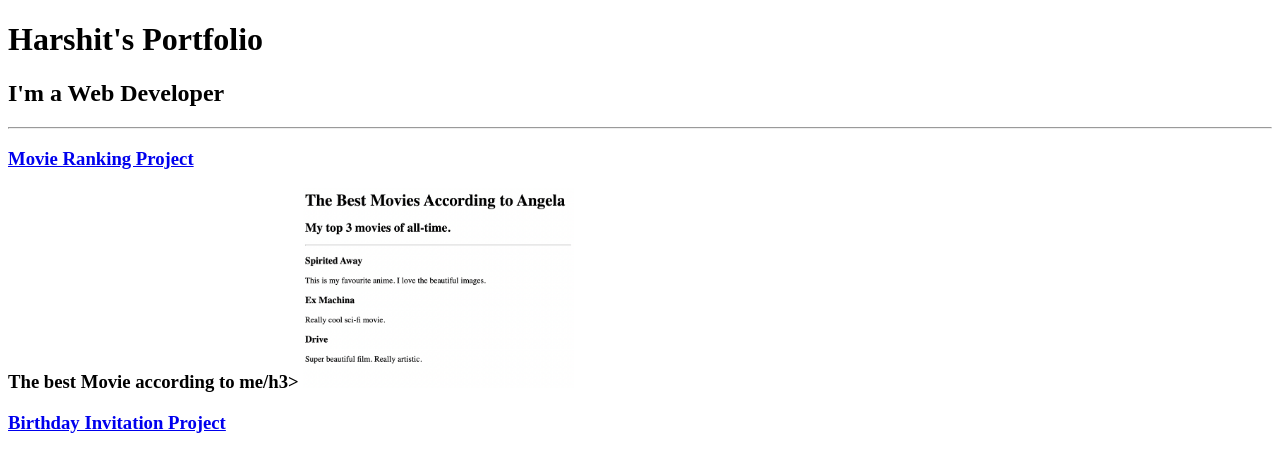
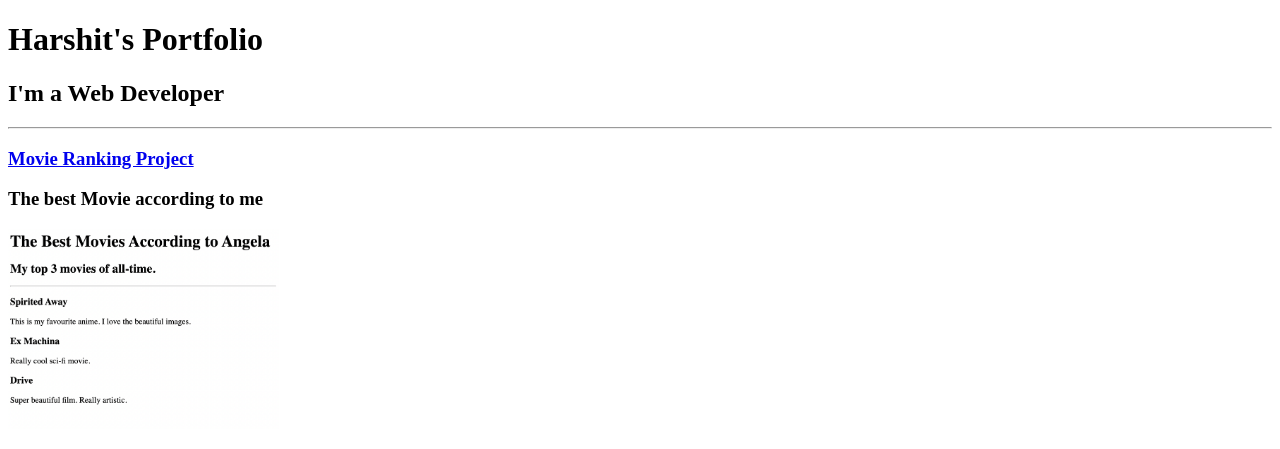
Before and after one commit to harshit-dev-ui/html-portfolio, a plain HTML site: page index.html in a window 1280 px wide. Shown: the top 449 px of the page. Drawn offline with Linux system fonts and the light colour scheme.

Commit message:
Update index.html

```diff
--- a/index.html
+++ b/index.html
@@ -10,7 +10,7 @@
     <h2>I'm a Web Developer</h2>
     <hr>
     <h3><a href="./public/movie-ranking.html">Movie Ranking Project</a></h3>
-    <h3>The best Movie according to me/h3>
+    <h3>The best Movie according to me</h3>
     <img src="./assets/images/movie-ranking.png" height="200px" alt="">
     <h3><a href="./birthday-invite.html">Birthday Invitation Project</a></h3>
     <h3>Birthday Invitation </h3>
```
